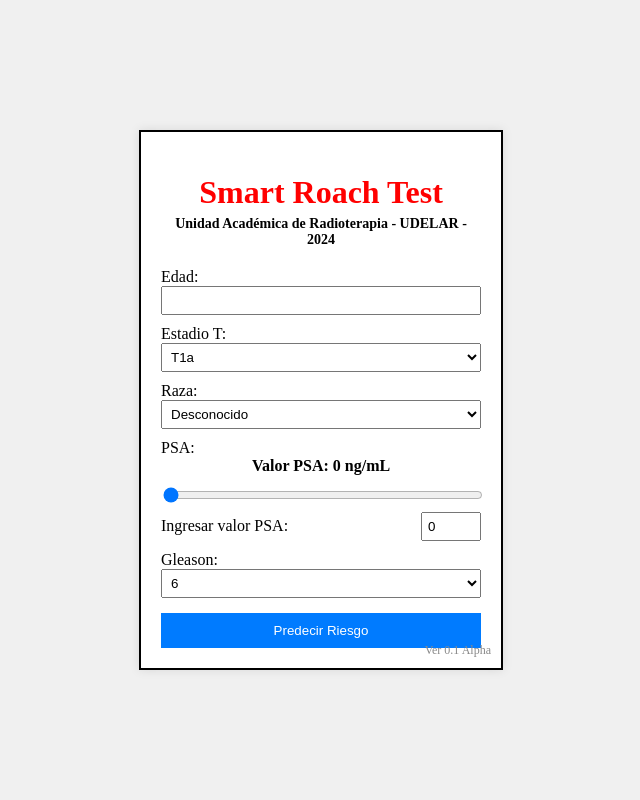
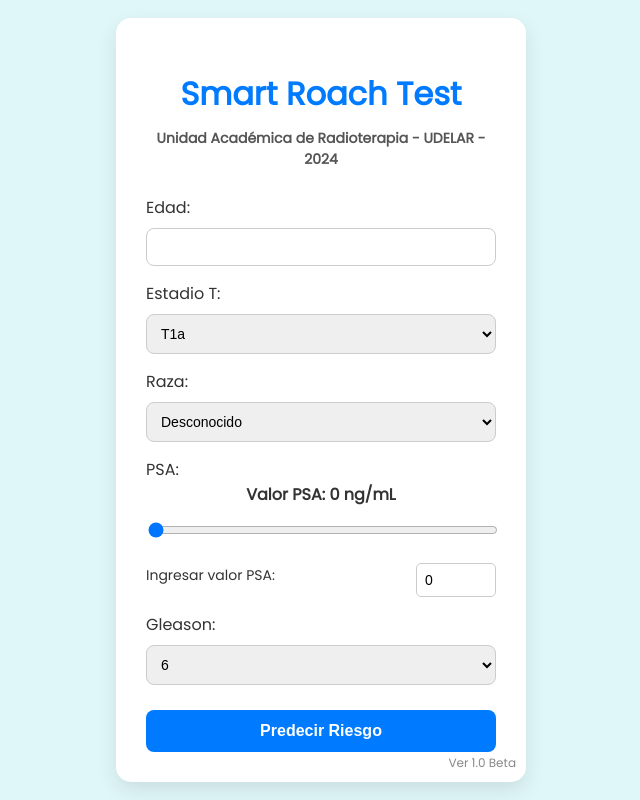
Before and after one commit to agusrosich/PredictAI, a Flask app: page / in a window 1280 px wide. Shown: the whole page, without its empty margins (319-959 px from the left). Run offline with Flask 3, Linux system fonts and the light colour scheme; parts of the project's set-up code (start-up, migrations or seed data) failed here and were passed over.

Commit message:
Update index.html

```diff
--- a/templates/index.html
+++ b/templates/index.html
@@ -3,81 +3,114 @@
 <head>
     <meta charset="UTF-8">
     <title>Smart Roach Test</title>
+    <!-- Incluir Google Fonts -->
+    <link href="https://fonts.googleapis.com/css2?family=Poppins&display=swap" rel="stylesheet">
     <style>
         body {
+            font-family: 'Poppins', sans-serif;
             display: flex;
             justify-content: center; /* Centrar horizontalmente */
             align-items: center;    /* Centrar verticalmente */
             height: 100vh;          /* Altura de la ventana */
             margin: 0;
-            background-color: #f0f0f0; /* Fondo claro */
+            background-color: #e0f7fa; /* Fondo celeste */
             position: relative;    /* Para posicionar el texto de versión */
         }
         .form-container {
-            border: 2px solid black; /* Borde negro */
-            padding: 20px;
+            border: none; /* Sin borde */
+            border-radius: 15px;    /* Bordes redondeados */
+            padding: 30px;
             background-color: white;
-            width: 320px;            /* Ancho fijo */
-            box-shadow: 0 0 10px rgba(0, 0, 0, 0.1); /* Sombra sutil */
+            width: 350px;            /* Ancho fijo */
+            box-shadow: 0 8px 20px rgba(0, 0, 0, 0.1); /* Sombra más pronunciada */
             position: relative;
         }
         h1 {
-            color: red;
+            color: #007bff; /* Color azul */
             text-align: center;
-            margin-bottom: 5px;
+            margin-bottom: 10px;
         }
         h2.subtitle {
             font-size: 14px;
             text-align: center;
             margin-top: 0;
-            margin-bottom: 20px;
+            margin-bottom: 25px;
+            color: #555;
         }
         label {
             display: block;
-            margin-top: 10px;
+            margin-top: 15px;
+            font-weight: 500;
+            color: #333;
         }
         input[type="number"],
         select {
             width: 100%;
-            padding: 5px;
+            padding: 10px;
             box-sizing: border-box;
+            border-radius: 8px;
+            border: 1px solid #ccc;
+            margin-top: 8px;
+            font-size: 14px;
+            outline: none;
+            transition: border-color 0.3s;
+        }
+        input[type="number"]:focus,
+        select:focus {
+            border-color: #007bff;
         }
         input[type="range"] {
             width: 100%;
+            margin-top: 5px;
         }
         .psa-value {
             text-align: center;
             margin-bottom: 10px;
             font-weight: bold;
+            color: #333;
         }
         .psa-input {
             display: flex;
             justify-content: space-between;
             align-items: center;
-            margin-top: 5px;
+            margin-top: 10px;
         }
         .psa-input label {
             margin: 0;
+            font-weight: normal;
+            font-size: 14px;
         }
         .psa-input input[type="number"] {
-            width: 60px;
+            width: 80px;
             margin-left: 10px;
+            padding: 8px;
+            border-radius: 5px;
+            border: 1px solid #ccc;
+            outline: none;
+            transition: border-color 0.3s;
+        }
+        .psa-input input[type="number"]:focus {
+            border-color: #007bff;
         }
         input[type="submit"] {
-            margin-top: 15px;
+            margin-top: 25px;
             width: 100%;
-            padding: 10px;
-            background-color: #007bff;
+            padding: 12px;
+            background-color: #007bff; /* Color azul */
             color: white;
             border: none;
             cursor: pointer;
+            font-size: 16px;
+            font-weight: 600;
+            border-radius: 8px;
+            transition: background-color 0.3s ease;
         }
         input[type="submit"]:hover {
             background-color: #0056b3;
         }
         h2.result {
             text-align: center;
-            color: green;
+            color: #28a745; /* Color verde */
         }
         .version {
             position: absolute;
@@ -85,6 +118,16 @@
             right: 10px;
             font-size: 12px;
             color: #888;
+        }
+        /* Estilos para dispositivos móviles */
+        @media (max-width: 480px) {
+            .form-container {
+                width: 90%;
+                padding: 20px;
+            }
+            h1 {
+                font-size: 24px;
+            }
         }
     </style>
     <script>
@@ -153,7 +196,7 @@
             <h2 class="result">Riesgo de Ganglios Positivos: {{ result }}%</h2>
         {% endif %}
 
-        <div class="version">Ver 0.1 Alpha</div>
+        <div class="version">Ver 1.0 Beta</div>
     </div>
 </body>
 </html>
```
